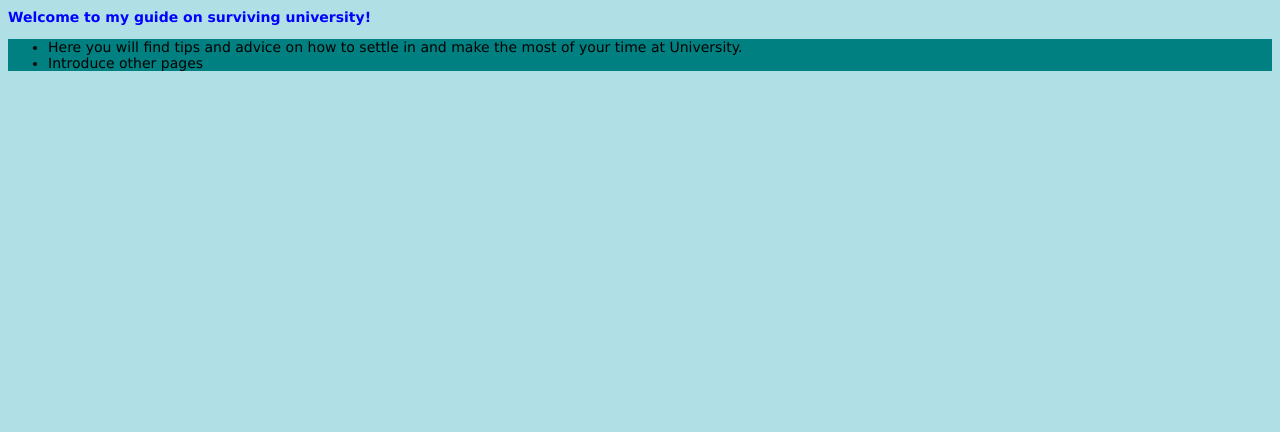
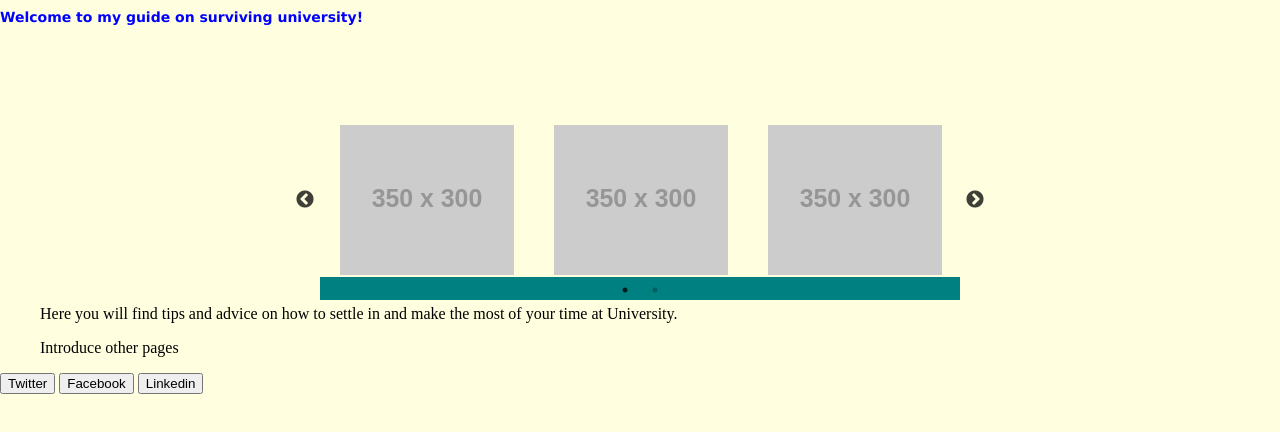
Before and after one commit to Selina9/Selina9.github.io, a plain HTML site: page index.html in a window 1280 px wide. Drawn offline with nearby package versions, Linux system fonts and the light colour scheme; files that its build step writes are made by us from their sources; placeholder pictures from the web are drawn by us.

Commit message:
slider commit

```diff
--- a/index.html
+++ b/index.html
@@ -2,8 +2,10 @@
 <html>
 	<head>
 		<title> My Site </title>
+		<meta charset="UTF-8">
 		<link rel="stylesheet" type="text/css" href="index.css">
-		<link rel="stylesheet" type="text/css" href="slick/slick.css"/>
+		<link rel="stylesheet" type="text/css" href="slick-1.6.0/slick/slick.css"/>
+		<link rel="stylesheet" type="text/css" href="slick-1.6.0/slick/slick-theme.css">
 		<script src="jquery/jquery-latest.js"> </script>
 		<script src="javascript/googleanalytics.js" type="text/javascript"> </script>
 		<script>
@@ -18,17 +20,97 @@
 </script>
 	</head>
 	<style>
-		body {background-color:powderblue;}
+		body {background-color:lightyellow;}
 		body {font-style:verdana;}
 	</style>
+
+	<style type="text/css">
+    html, body {
+      margin: 0;
+      padding: 0;
+    }
+
+    * {
+      box-sizing: border-box;
+    }
+
+    .slider {
+        width: 50%;
+        margin: 100px auto;
+    }
+
+    .slick-slide {
+      margin: 0px 20px;
+    }
+
+    .slick-slide img {
+      width: 100%;
+    }
+
+    .slick-prev:before,
+    .slick-next:before {
+        color: black;
+    }
+  </style>
 
 	<body>
 		<h1> Welcome to my guide on surviving university! </h1>
 
-		<ul>
-			<li> Here you will find tips and advice on how to settle in and make the most of your time at University.</li>
-			<li> Introduce other pages </li>
-		</ul>
+		<section class="regular slider">
+	    <div>
+	      <img src="http://placehold.it/350x300?text=1">
+	    </div>
+	    <div>
+	      <img src="http://placehold.it/350x300?text=2">
+	    </div>
+	    <div>
+	      <img src="http://placehold.it/350x300?text=3">
+	    </div>
+	    <div>
+	      <img src="http://placehold.it/350x300?text=4">
+	    </div>
+	    <div>
+	      <img src="http://placehold.it/350x300?text=5">
+	    </div>
+	    <div>
+	      <img src="http://placehold.it/350x300?text=6">
+	    </div>
+	  </section>
+
+		<script src="https://code.jquery.com/jquery-2.2.0.min.js" type="text/javascript"></script>
+		<script src="slick-1.6.0/slick/slick.js" type="text/javascript" charset="utf-8"></script>
+		<script type="text/javascript">
+			$(document).on('ready', function() {
+				$(".regular").slick({
+					dots: true,
+					infinite: true,
+					slidesToShow: 3,
+					slidesToScroll: 3
+				});
+				$(".center").slick({
+					dots: true,
+					infinite: true,
+					centerMode: true,
+					slidesToShow: 3,
+					slidesToScroll: 3
+				});
+				$(".variable").slick({
+					dots: true,
+					infinite: true,
+					variableWidth: true
+				});
+			});
+		</script>
+
+
+			<blockquote> Here you will find tips and advice on how to settle in and make the most of your time at University.</blockquote>
+			<blockquote> Introduce other pages </blockquote>
+
+		<div id='social-buttons'>
+      <button class='btn-twitter'>Twitter</button>
+      <button class='btn-facebook'>Facebook</button>
+      <button class='btn-linkedin'>Linkedin</button>
+    </div>
 
 
 	</body>
```
Also changed, not shown: about.html (+3 -1 lines), index.css (line endings or trailing spaces).
